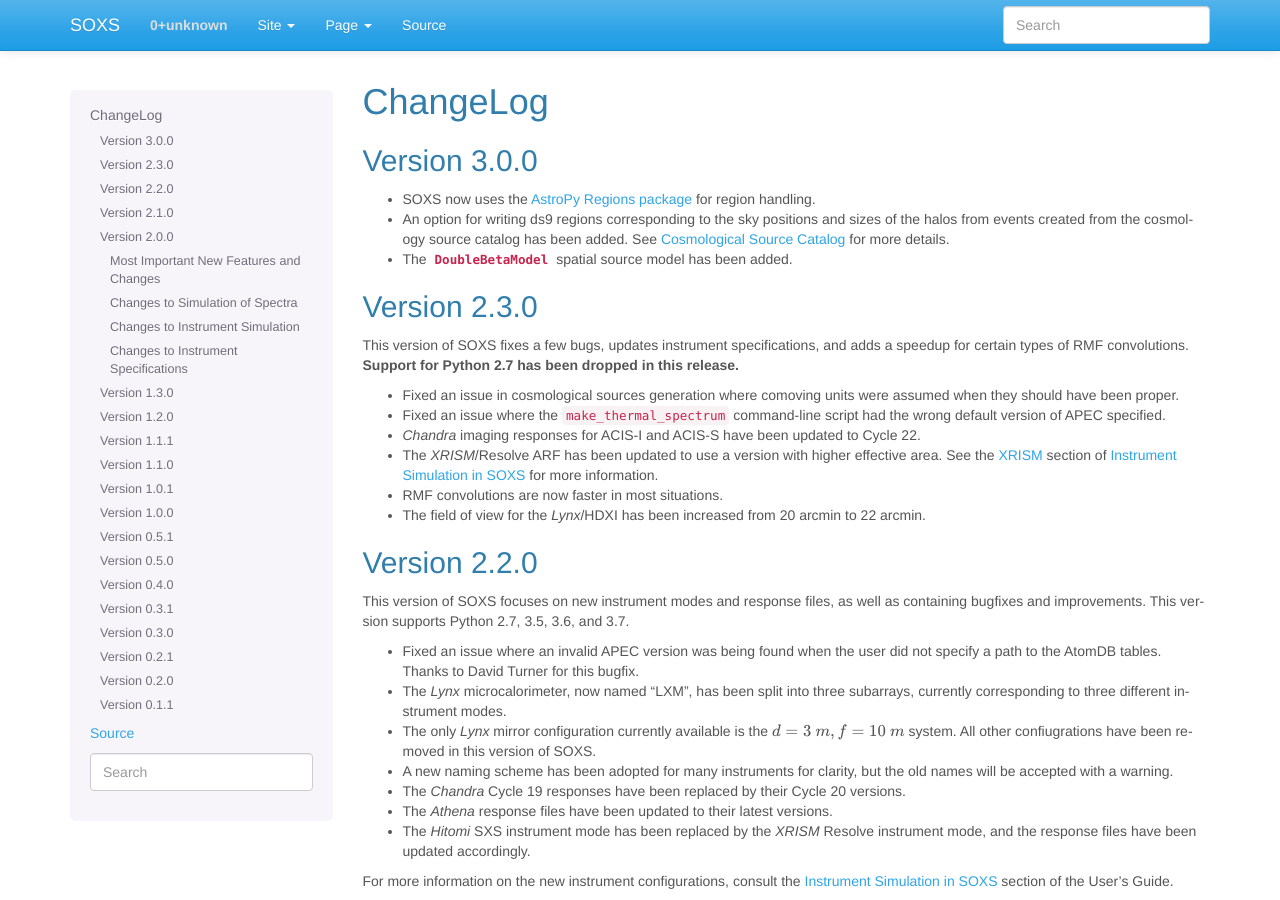
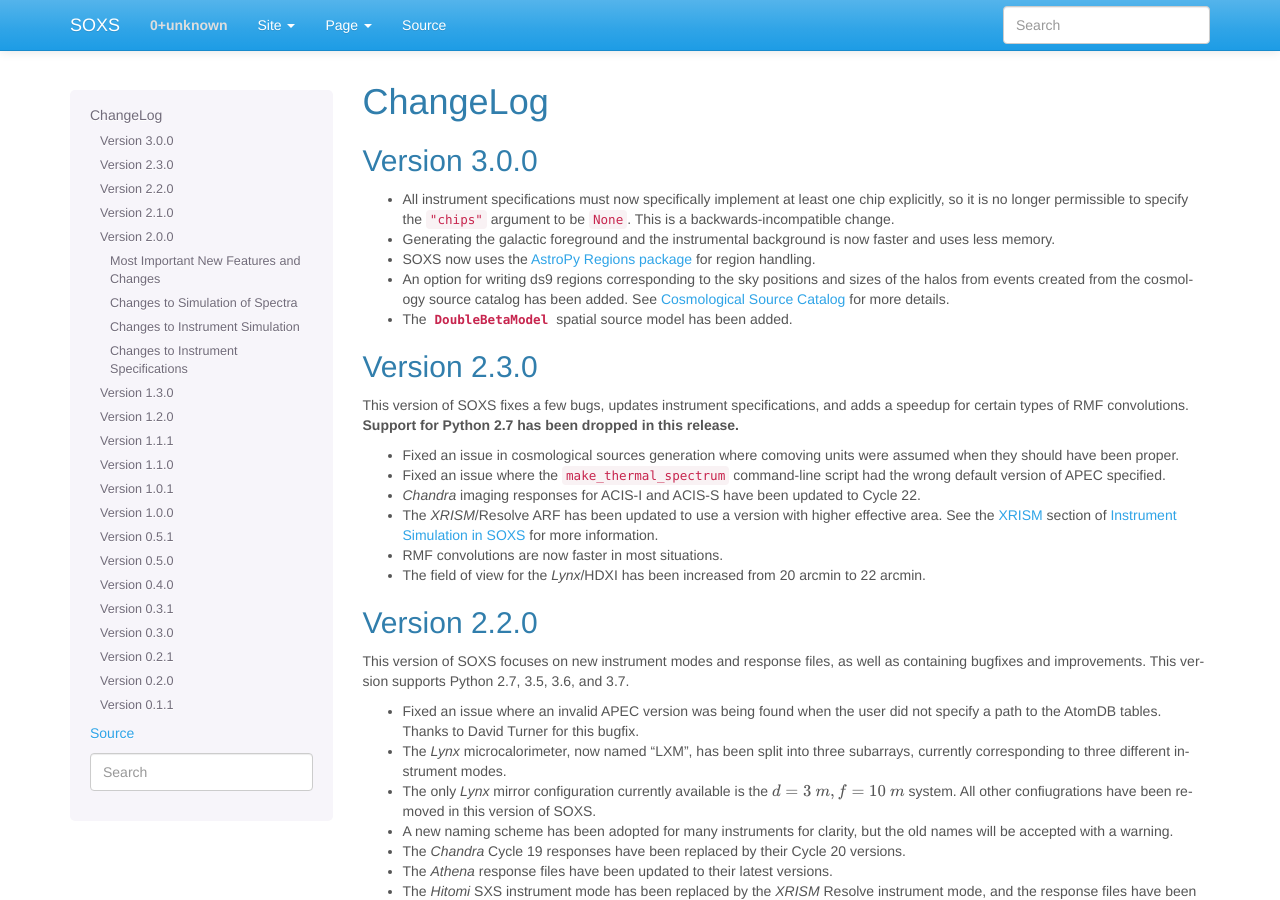
Before and after one commit to lynx-x-ray-observatory/soxs, a Sphinx documentation site: the page built from doc/source/changelog.rst, in a window 1280 px wide and 900 px high. Built offline with Sphinx 7.4.7, drawn with Linux system fonts in a browser that asks for light colours.

Commit message:
Update changelog

```diff
--- a/doc/source/changelog.rst
+++ b/doc/source/changelog.rst
@@ -6,6 +6,11 @@
 Version 3.0.0
 -------------
 
+* All instrument specifications must now specifically implement at least one
+  chip explicitly, so it is no longer permissible to specify the ``"chips"``
+  argument to be ``None``. This is a backwards-incompatible change.
+* Generating the galactic foreground and the instrumental background is now
+  faster and uses less memory.
 * SOXS now uses the
   `AstroPy Regions package <https://astropy-regions.readthedocs.io/en/latest/>`_
   for region handling.
```
